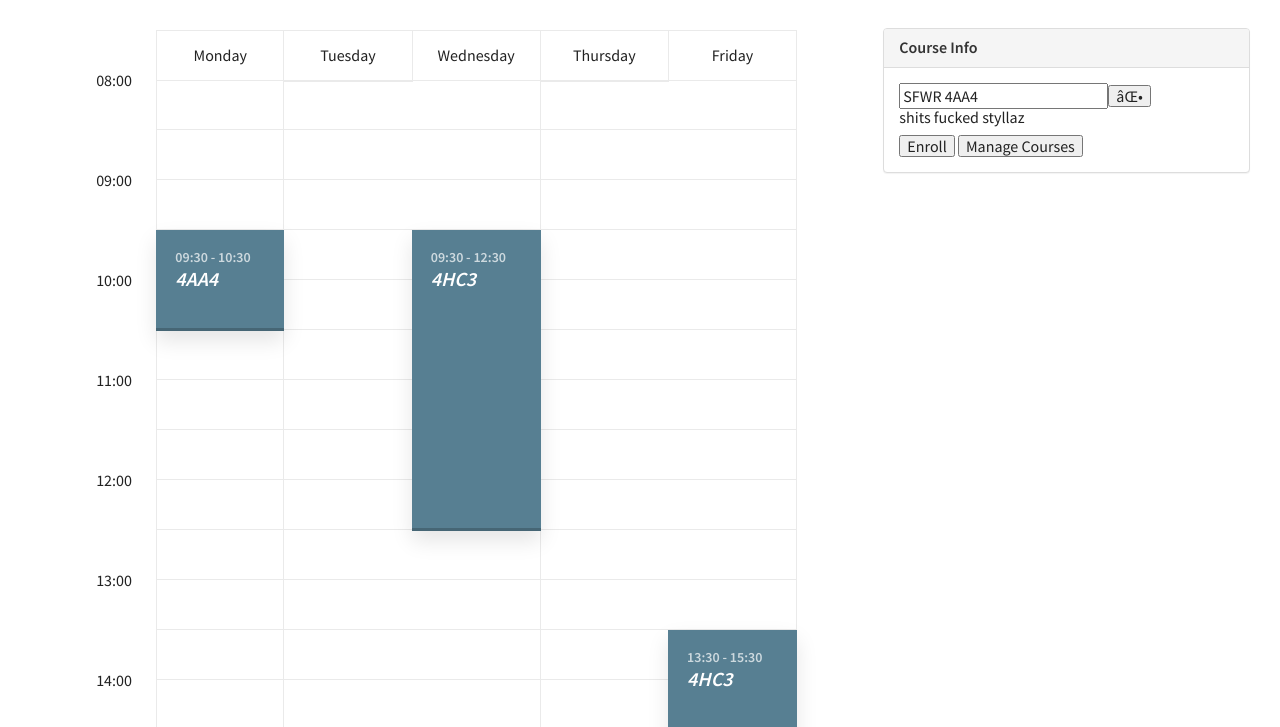
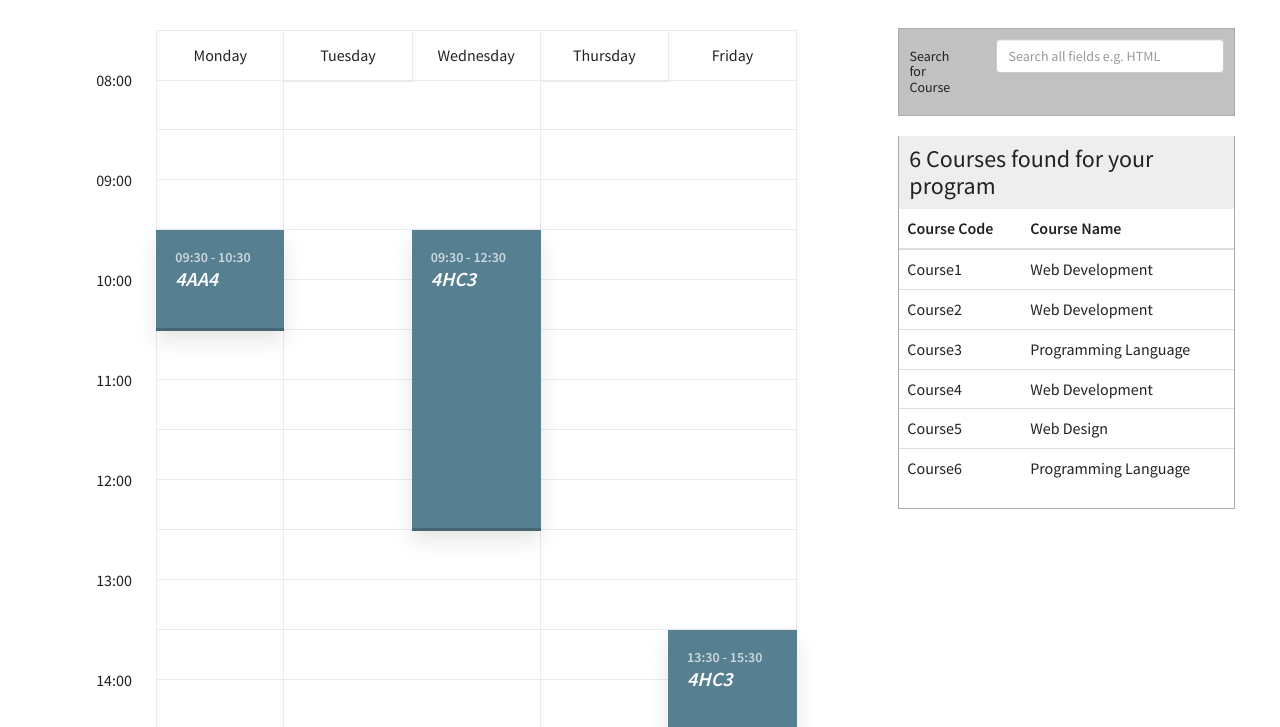
Before and after one commit to nalimuradov/Mosaic, a plain HTML site: page index.html in a window 1280 px wide. Shown: the part 69-796 px from the top of the page. Drawn offline with nearby package versions, Linux system fonts and the light colour scheme.

Commit message:
add responsive search for courses

```diff
--- a/index.html
+++ b/index.html
@@ -170,28 +170,69 @@
 
 
     <div id='panels' class="col-sm-4 text-left">
+      <div class="container-fluid">
+        <div class="search-box">
+            <div class="row">
+                <div class="col-md-3">
+                    <h5>Search for Course</h5>
+                </div>
+                <div class="col-md-9">
+                    <input type="text" id="myInput" onkeyup="myFunction()" class="form-control" placeholder="Search all fields e.g. HTML">
+                    <script>
+                        $(document).ready(function () {
+                            $("#myInput").on("keyup", function () {
+                                var value = $(this).val().toLowerCase();
+                                $("#myTable tr").filter(function () {
+                                    $(this).toggle($(this).text().toLowerCase().indexOf(value) > -1)
+                                });
+                            });
+                        });
+                    </script>
+                </div>
+            </div>
+        </div>
+        <div class="search-list">
+            <h3>6 Courses found for your program</h3>
+            <table class="table" id="myTable">
+                <thead>
+                    <tr>
+                        <th>Course Code</th>
+                        <th>Course Name</th>
+                    </tr>
+                </thead>
+                <tbody>
 
 
+                <tr>
+                    <td>Course1</td>
+                    <td>Web Development</td>
+                </tr>
+                <tr>
+                    <td>Course2</td>
+                    <td>Web Development</td>
+                </tr>
+                <tr>
+                    <td>Course3</td>
+                    <td>Programming Language</td>
+                </tr>
+                <tr>
+                    <td>Course4</td>
+                    <td>Web Development</td>
+                </tr>
+                <tr>
+                    <td>Course5</td>
+                    <td>Web Design</td>
+                </tr>
+                <tr>
+                    <td>Course6</td>
+                    <td>Programming Language</td>
+                </tr>
+                </tbody>
+            </table>
 
+        </div>
 
-        <div class = "panel panel-default">
-         <div class = "panel-heading">
-            <h3 class = "panel-title"><b>Course Info</b></h3>
-         </div>
-
-
-
-
-         <div class = "panel-body">
-            <input type='text' value='SFWR 4AA4'><button>⌕</button>
-            <div class='content'>
-              <p>shits fucked styllaz</p>
-            </div>
-            <button>Enroll</button>
-            <button>Manage Courses</button>
-         </div>
-      </div>
-
+    </div>
 
 
 
@@ -199,6 +240,7 @@
 
 
     </div>
+
   </div>
 </div>
 
--- a/main.js
+++ b/main.js
@@ -41,4 +41,6 @@ jQuery(document).ready(function($){
 		var timeArray = time.split(':');
 		return parseInt(timeArray[0]) * 60 + parseInt(timeArray[1]);
 	}
+
+
 });
--- a/style.css
+++ b/style.css
@@ -399,6 +399,32 @@ a {
         }
     }
 
+    /* Code for searching courses */
+
+    .search-table{
+      padding: 10%;
+      margin-top: -6%;
+  }
+  .search-box{
+      background: #c1c1c1;
+      border: 1px solid #ababab;
+      padding: 3%;
+  }
+  .search-box input:focus{
+      box-shadow:none;
+      border:2px solid #eeeeee;
+  }
+  .search-list{
+      background: #fff;
+      border: 1px solid #ababab;
+      border-top: none;
+  }
+  .search-list h3{
+      background: #eee;
+      padding: 3%;
+      margin-bottom: 0%;
+  }
+
 
 
 .week .event-name,
```
